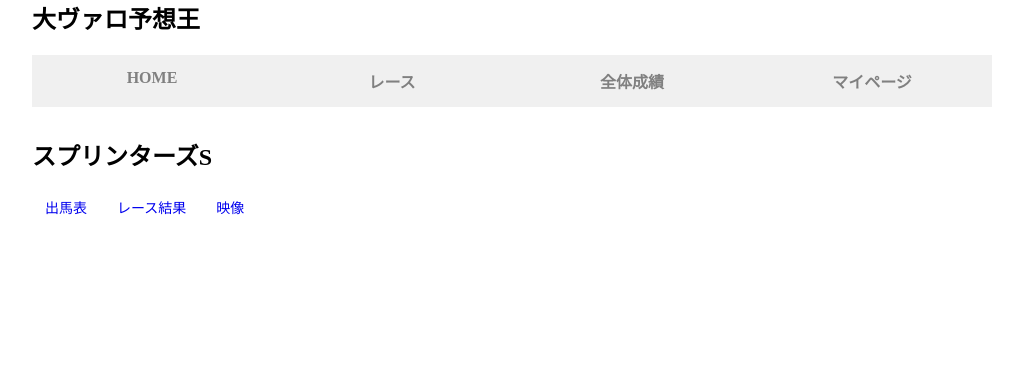
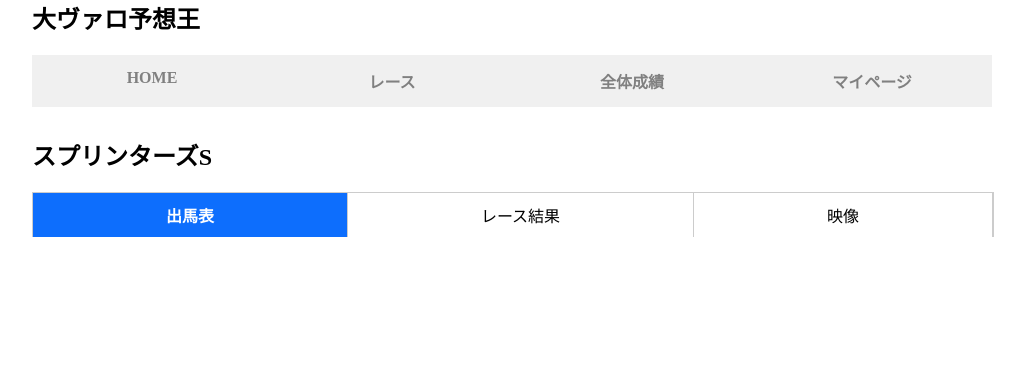
Before and after one commit to mayo2451/Beta-miyakeiba, a Flask app: page /race/2 in a window 1280 px wide. Shown: the top 367 px of the page, without its empty margins (128-1153 px from the left). Run offline with Flask 3, Linux system fonts and the light colour scheme; data comes from the database, SQL or seed files in the repository; data that the repository does not hold is empty; parts of the project's set-up code (start-up, migrations or seed data) failed here and were passed over.

Commit message:
Update ShowRacePage.css

```diff
--- a/miyakeiba-beta/static/ShowRacePage.css
+++ b/miyakeiba-beta/static/ShowRacePage.css
@@ -1,37 +1,44 @@
+.button-container {
+    display: flex;
+    /* ボタンを横並びに配置 */
+    border: 1px solid #ccc;
+    /* コンテナの枠線を追加 */
+    border-bottom: none;
+    /* 下の線はつけない */
+    width: 100%;
+}
 /* ボタンの基本スタイル */
 .btn {
-    display: inline-block;
-    padding: 6px 12px;
-    margin-bottom: 0;
-    font-size: 14px;
-    font-weight: 400;
-    line-height: 1.42857143;
+    flex-grow: 1;
+    /* ボタンの幅を均等に広げる */
+    padding: 10px 20px;
     text-align: center;
-    white-space: nowrap;
-    vertical-align: middle;
+    text-decoration: none;
+    /* リンクの下線をなくす */
+    color: #000;
+    /* 文字の色 */
+    background-color: #fff;
+    border-right: 1px solid #ccc;
+    /* ボタン間の区切り線 */
+    border-top: none;
+    /* 上の線はつけない */
+    border-left: none;
+    /* 左の線はつけない */
+    /* マウスカーソルを合わせたときのスタイル */
     cursor: pointer;
-    user-select: none;
-    background-image: none;
-    border: 1px solid transparent;
-    border-radius: 4px;
-    text-decoration: none; /* 下線をなくす */
 }
 
-/* プライマリボタンの色 */
-.btn-primary {
-    color: #3232FF;
-    background-color: #0d6efd;
-    border-color: #0d6efd;
+.btn:first-child {
+    border-left: none;
+    /* 最初のボタンの左側の線は消す */
 }
 
-/* アウトラインボタンの色 */
-.btn-outline-primary {
-    color: #0d6efd;
-    background-color: transparent;
-    border-color: #0d6efd;
+/* アクティブなタブのスタイル */
+.btn.active {
+    background-color: #0d6efd;
+    /* 青い背景色 */
+    color: #fff;
+    /* 白い文字色 */
+    font-weight: bold;
+    /* 文字を太くする */
 }
-
-/* ボタンにカーソルを合わせた時のスタイル */
-.btn:hover {
-    opacity: 0.8;
-}
```
